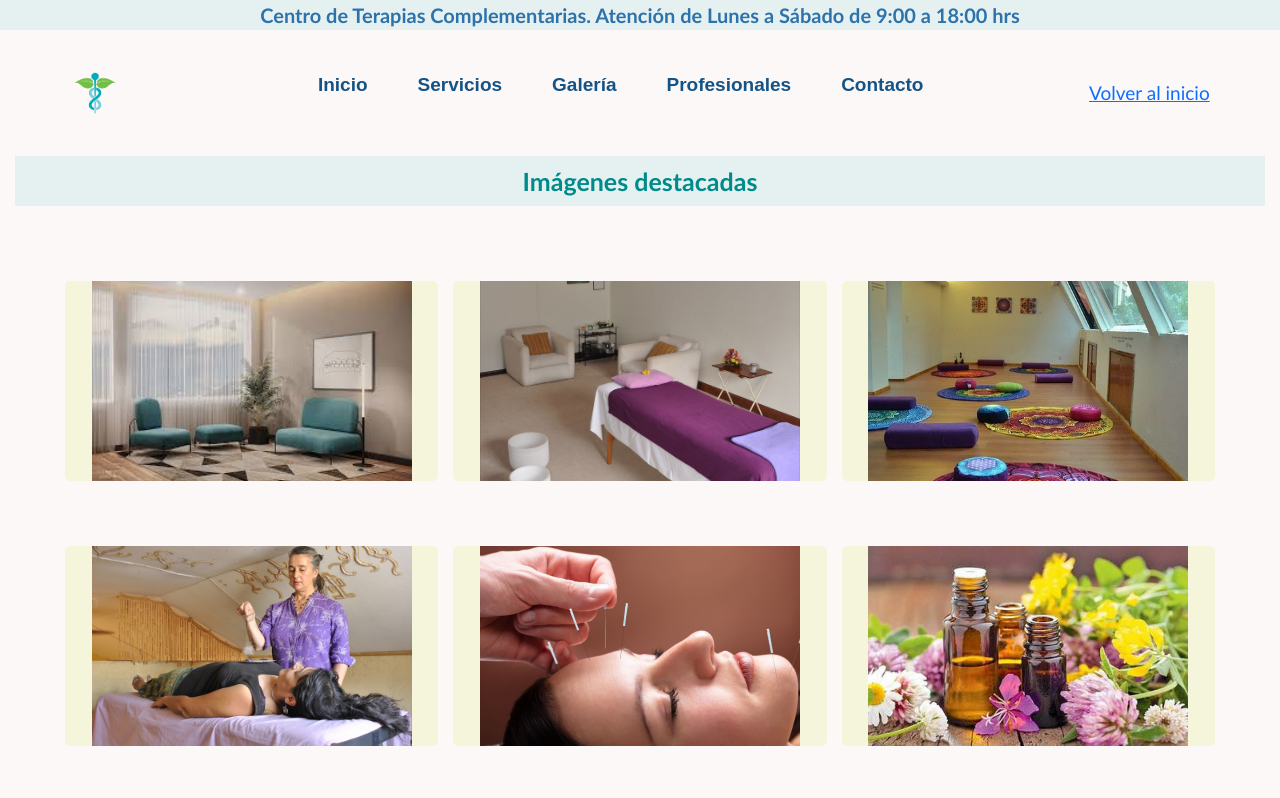
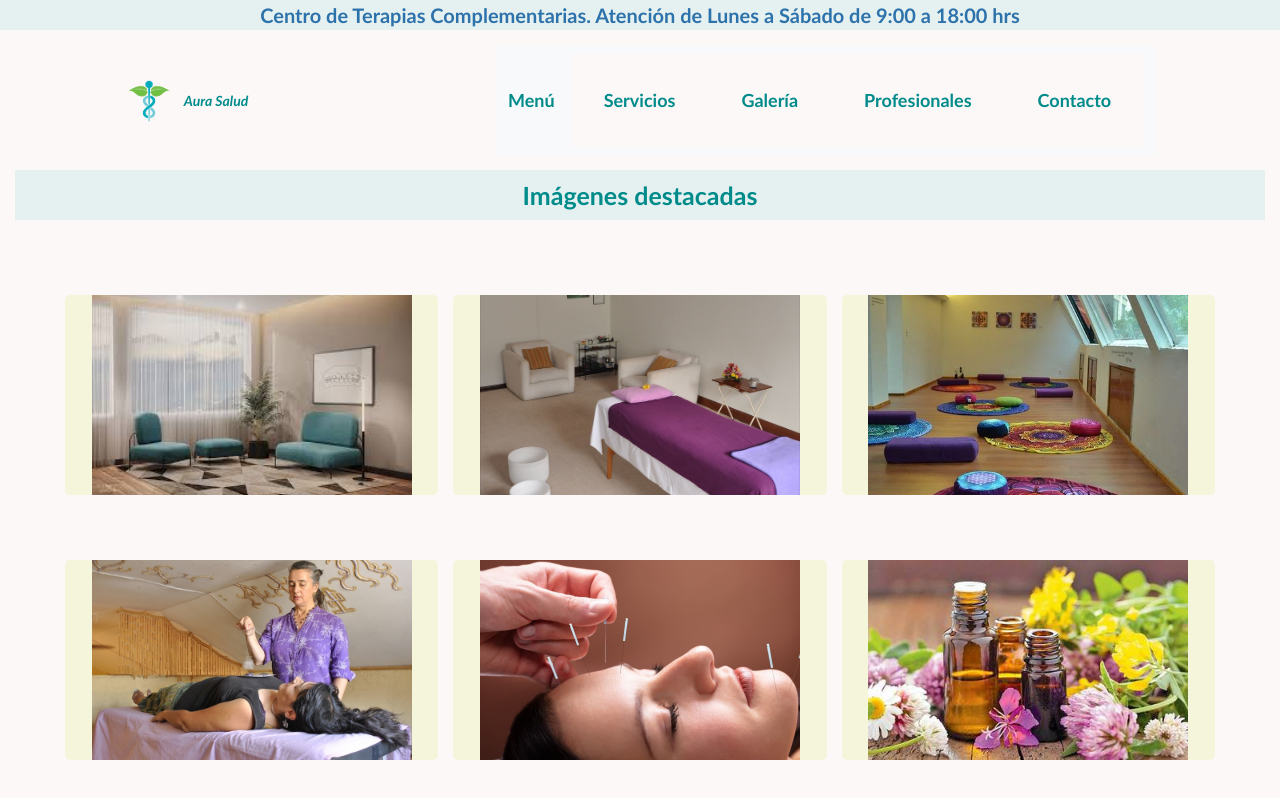
Before and after one commit to Barbara-Soto98/Terapias-complementarias, a plain HTML site: page html/galeria.html in a window 1280 px wide. Shown: the top 798 px of the page. Drawn offline with nearby package versions, Linux system fonts and the light colour scheme.

Commit message:
agrego navbar desde bootstrap y ajusto nombre de empresa a logo

```diff
--- a/html/galeria.html
+++ b/html/galeria.html
@@ -17,21 +17,34 @@
 
 
     <header>
-        <img src="../assets/logoTerapias.png" class="logo" alt="logoTerapias">
-        <div>
-            <nav>
-                <ul>
-                    <li><a href="../index.html">Inicio</a></li>
-                    <li><a href="servicios.html">Servicios</a></li>
-                    <li><a href="galeria.html">Galería</a></li>
-                    <li><a href="profesionales.html">Profesionales</a></li>
-                    <li><a href=contacto.html>Contacto</a></li>
+        <div class="nombre-empresa"><img src="../assets/logoTerapias.png" class="logo" alt="Logo"> <span>Aura Salud</span></div>
+
+        <!--Navbar-->
+        <nav class="navbar navbar-expand-lg navbar-light bg-light">
+            <div class="container-fluid">
+              <a class="navbar-brand" href="../index.html">Menú</a>
+              <button class="navbar-toggler" type="button" data-bs-toggle="collapse" data-bs-target="#navbarNav" aria-controls="navbarNav" aria-expanded="false" aria-label="Toggle navigation">
+                <span class="navbar-toggler-icon"></span>
+              </button>
+              <div class="collapse navbar-collapse" id="navbarNav">
+                <ul class="navbar-nav">
+                  <li class="nav-item">
+                    <a class="nav-link active" aria-current="page" href="../html/servicios.html">Servicios</a>
+                  </li>
+                  <li class="nav-item">
+                    <a class="nav-link" href="../html/galeria.html">Galería</a>
+                  </li>
+                  <li class="nav-item">
+                    <a class="nav-link" href="../html/profesionales.html">Profesionales</a>
+                  </li>
+                  <li class="nav-item">
+                    <a class="nav-link" href="../html/contacto.html">Contacto</a>
+                  </li>
                 </ul>
-            </nav>
-        </div>
+              </div>
+            </div>
+        </nav>
 
-
-        <div><a href="../index.html">Volver al inicio</a></div>
 
     </header>
 
--- a/scss/layout/_header.scss
+++ b/scss/layout/_header.scss
@@ -4,28 +4,53 @@ header {
     justify-content: space-around;
     align-items: center;
     text-decoration: none;
+    background-color: #FDF8F8;
 
-    nav {
-      ul {
-        font-weight: bold;
-        background-color: $primary-bg-color;
-        display: flex;
-        list-style-type: none;
 
-        li {
-          a {
-            margin: 25px;
-            display: flex;
-            color: #145386;
-            text-decoration: none;
-            font-family: Arial, Helvetica, sans-serif;
-          }
-        }
-      }
+
+  .navbar {
+    background-color: #FDF8F8;
+    .navbar-brand,
+    .nav-link {
+      color: darkcyan !important;
+      font-weight: bold;
+      font-size: large !important;
+    }
+    .nav-link.active{
+      color: darkcyan !important;
     }
   }
+
+
+    .nav-link {
+      color: darkcyan;         // Color de los enlaces
+      font-size: 1rem;
+      padding: 0.5rem 1rem;
+      }
+     }
+
+
 
   .logo {
     width: 50px;
     float: right;
   }
+
+ .nombre-empresa{
+  display: flex;
+  align-items: center;
+  justify-content: center;
+    .logo {
+      margin-right: 10px;
+      width: 50px;
+
+    }
+    span {
+      font-size: 14px;
+      font-weight: bold;
+      color: darkcyan;
+      font-style: italic;
+
+    }
+
+ }
--- a/scss/media-queries/_mobile.scss
+++ b/scss/media-queries/_mobile.scss
@@ -20,4 +20,6 @@
       grid-template-columns: repeat(1, 1fr);
     }
 
+
+
   }
```
Also changed, not shown: html/contacto.html (+29 -12 lines), html/profesionales.html (+26 -14 lines), html/servicios.html (+25 -15 lines), index.html (+29 -11 lines), css/style.css, 1 other file.
